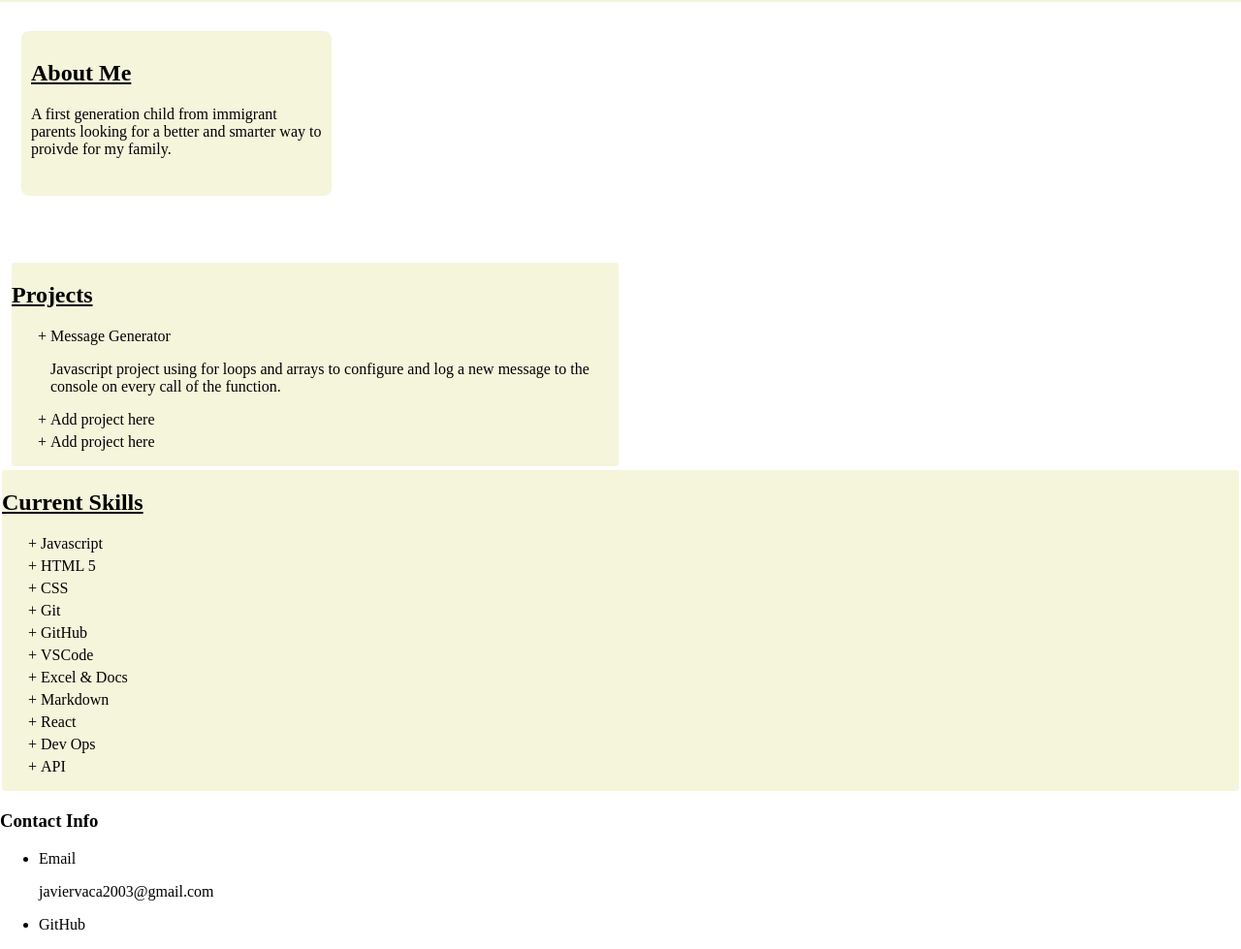
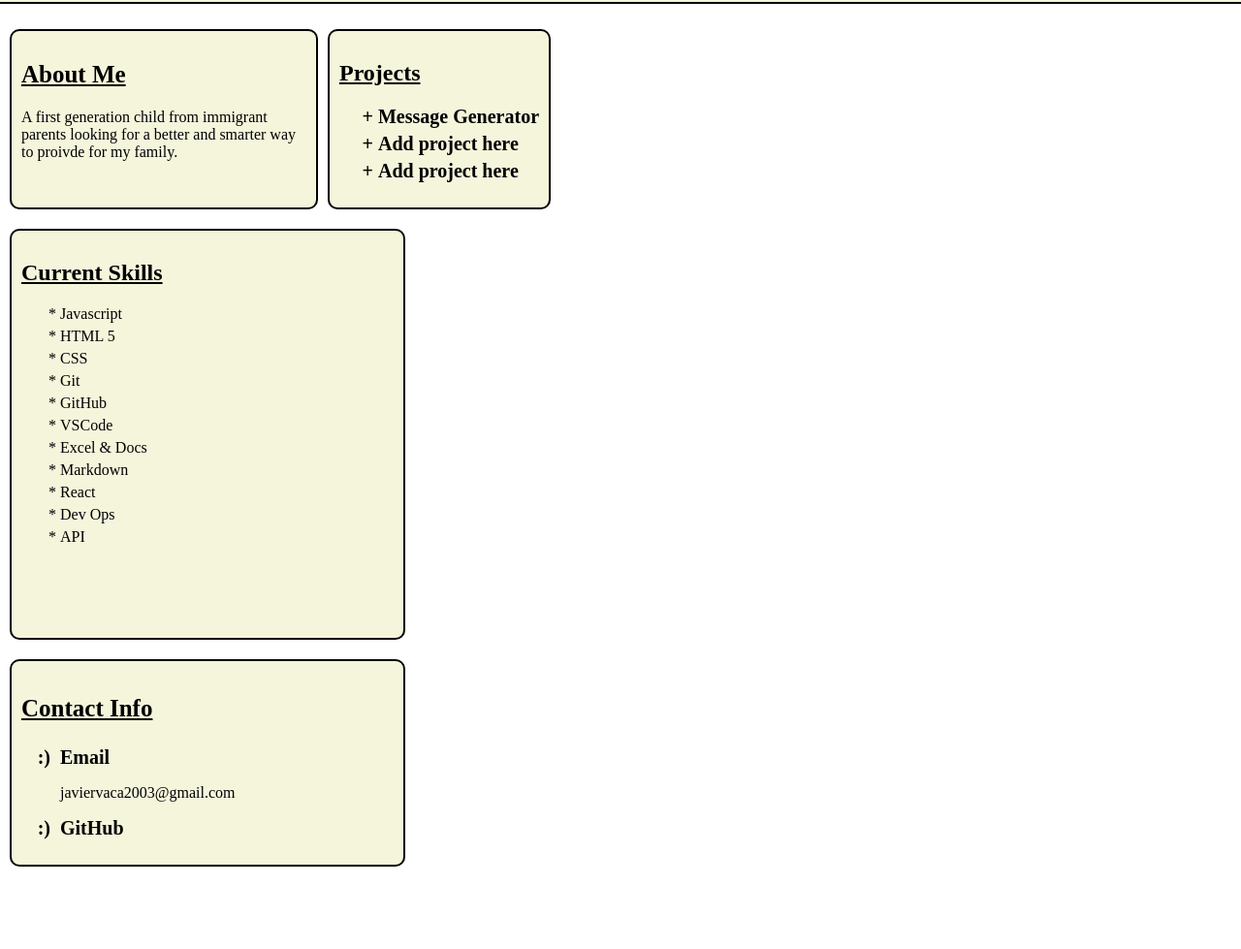
Before and after one commit to Javier-Vaca/Portfolio, a plain HTML site: page index.html in a window 1280 px wide. Shown: the part 60-1039 px from the top of the page at 97% size. After the commit the page ends 954 px from the top, so only its background shows below. Drawn offline with Linux system fonts and the light colour scheme.

Commit message:
Add toggle function to website and updated the formating of the website

```diff
--- a/index.css
+++ b/index.css
@@ -15,6 +15,7 @@ h2 {
     color: black;
     justify-content: space-between;
     top: 0;
+    border-bottom: 2px solid black;
 }
 
 .header h1 {
@@ -27,53 +28,101 @@ h2 {
     list-style-type: none;
     font-size: 16px;
     color: black;
+    padding-left: 5px;
+    text-decoration: underline;
+    font-weight: bold;
 }
 
 .header li:hover {
     color: red;
-
+    cursor: pointer;
 }
 
 .header ul {
-    padding-top: 10px;
     padding-right: 10px;
+    align-self: center;
+}
+
+.about-and-projects {
+    display: inline-flex;
 }
 
 .about-me {
     background-color: beige;
     margin-top: 90px;
-    width: 300px;
-    height: 150px;
-    margin-left: 20px;
-    border: 2px solid white;
+    width: 30%;
+    height: auto;
+    margin-left: 10px;
+    border: 2px solid black;
     border-radius: 10px;
     padding: 10px;
 }
 
+.about-me h2 {
+    font-size: 25px;
+}
+
 
 .project-section {
-    margin-top: 65px;
+    margin-top: 90px;
     background-color: beige;
     margin-left: 10px;
-    margin-right: 50%;
     color: black;
-    border: 2px solid white;
-    border-radius: 5px;
+    border: 2px solid black;
+    border-radius: 10px;
+    padding: 10px;
+    width: auto;
 }
 
 .project-section li {
     list-style-type: '+ ';
     margin-bottom: 5px;
+    font-weight: bold;
+    font-size: 20px;
 }
 
+.project-section li:hover {
+    color: red;
+    cursor: pointer;
+}
+
+
 .skills-section {
-    border: 2px solid white;
-    border-radius: 5px;
+    border: 2px solid black;
+    border-radius: 10px;
     color: black;
     background-color: beige;
+    padding: 10px;
+    margin-top: 20px;
+    width: 30%;
+    margin-left: 10px;
+    display: inline-block;
+    height: 400px;
 }
 
 .skills-section li {
-    list-style-type: '+ ';
+    list-style-type: '* ';
     margin-bottom: 5px;
 }
+
+.contact-info {
+    border: 2px solid black;
+    border-radius: 10px;
+    color: black;
+    background-color: beige;
+    padding: 10px;
+    width: 30%;
+    margin-left: 10px;
+    margin-top: 20px;
+}
+
+.contact-info li {
+    list-style-type: ':)  ';
+    font-weight: bold;
+    font-size: 20px;
+}
+
+.contact-info h3 {
+    text-decoration: underline;
+    font-size: 25px;
+}
--- a/index.html
+++ b/index.html
@@ -7,6 +7,7 @@
     <title>Portfolio</title>
     <link href="index.css" rel="stylesheet">
 </head>
+
 <body>
 
     <div class="header">
@@ -17,7 +18,7 @@
             <li>Contact</li>
         </ul>
     </div>
-
+    <div class="about-and-projects">
         <div class="about-me">
             <h2>About Me</h2>
                 <p>A first generation child from immigrant parents looking for a better and smarter way to proivde for my family.</p>
@@ -27,11 +28,14 @@
         <div class="project-section">
             <h2>Projects</h2>
                 <ul class="project-list">
-                <li id="project-1">Message Generator</li>
+                    <li id="project-1" onclick="toggle()">Message Generator</li>
                         <p id="project-1-desc">Javascript project using for loops and arrays to configure and log a new message to the console on every call of the function.</p>
-                <li id="project-2">Add project here</li>
-                <li id="project-3">Add project here</li>
+                    <li id="project-2" onclick="toggle1()">Add project here</li>
+                        <p id="project-2-desc" >Add description here</p>
+                    <li id="project-3" onclick="toggle2()">Add project here</li>
+                        <p id="project-3-desc" >Add description here</p>
                 </ul>
+        </div>
     </div>
 
     <div class="skills-section">
@@ -60,5 +64,7 @@
             </ul>
     </footer>
 
+    <script src="script.js"></script>
+
 </body>
 </html>
--- a/script.js
+++ b/script.js
@@ -1,8 +1,36 @@
-let project1 = document.getElementById('project-1');
-let project1Desc = document.getElementById('project-1-desc');
 
-project1Desc.hidden = true;
+// Clicking on a project will show the project description below it (hopefully)
 
-project1.onclick = function() {
-    project1Desc.hidden = false;
-}
+var x = document.getElementById("project-1-desc");
+var y = document.getElementById("project-2-desc");
+var z = document.getElementById("project-3-desc");
+
+x.style.display = 'none';
+y.style.display = 'none';
+z.style.display = 'none';
+
+function toggle() {
+    if (x.style.display === 'none') {
+        x.style.display = 'block';
+    } else {
+        x.style.display = 'none';
+    }
+};
+
+function toggle1() {
+    if (y.style.display === 'none') {
+        y.style.display = 'block';
+    } else {
+        y.style.display = 'none';
+    }
+};
+
+function toggle2() {
+    if (z.style.display === 'none') {
+        z.style.display = 'block';
+    } else {
+        z.style.display = 'none';
+    }
+};
+
+// End of Project toggling
```
Lines whose indentation alone changed are shown as unchanged.
